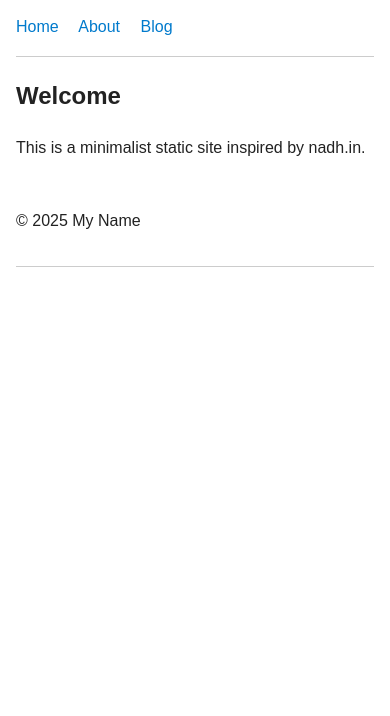
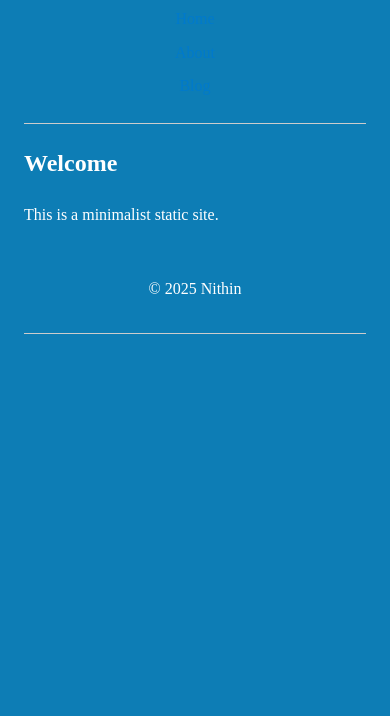
Before and after one commit to nithinvin/2025_Experiments, a plain HTML site: page simple_static_web_server/index.html in a window 390 px wide. Shown: the part 128-844 px from the top of the page. Drawn offline with Linux system fonts and the light colour scheme.

Commit message:
playing around with website

```diff
--- a/simple_static_web_server/index.html
+++ b/simple_static_web_server/index.html
@@ -17,11 +17,11 @@
 
   <main>
     <h2>Welcome</h2>
-    <p>This is a minimalist static site inspired by nadh.in.</p>
+    <p>This is a minimalist static site.</p>
   </main>
 
   <footer>
-    <p>&copy; 2025 My Name</p>
+    <p>&copy; 2025 Nithin</p>
   </footer>
 </body>
 </html>
--- a/simple_static_web_server/style.css
+++ b/simple_static_web_server/style.css
@@ -1,11 +1,11 @@
 body {
-  font-family: sans-serif;
+  font-family: serif;
   max-width: 700px;
   margin: 2rem auto;
   padding: 0 1rem;
   line-height: 1.6;
-  color: #222;
-  background: #fff;
+  color: white;
+  background: #0d7db5;
 }
 
 header, footer {
@@ -22,3 +22,21 @@ nav a {
 nav a:hover {
   text-decoration: underline;
 }
+
+/* 🌐 Mobile-friendly styles */
+@media (max-width: 600px) {
+  body {
+    margin: 1rem;
+    padding: 0.5rem;
+    font-size: 16px;
+  }
+
+  nav a {
+    display: block;
+    margin: 0.5rem 0;
+  }
+
+  header, footer {
+    text-align: center;
+  }
+}
```
Also changed, not shown: simple_static_web_server/about.html (+2 -2 lines), simple_static_web_server/blog.html (+1 -1 lines).
